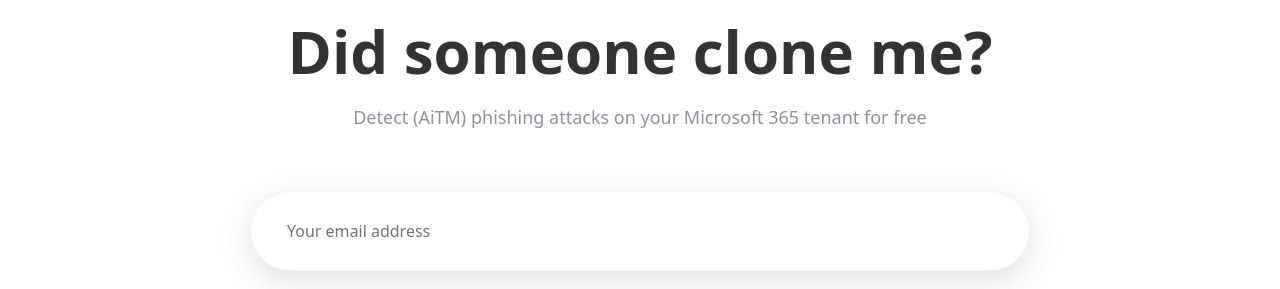
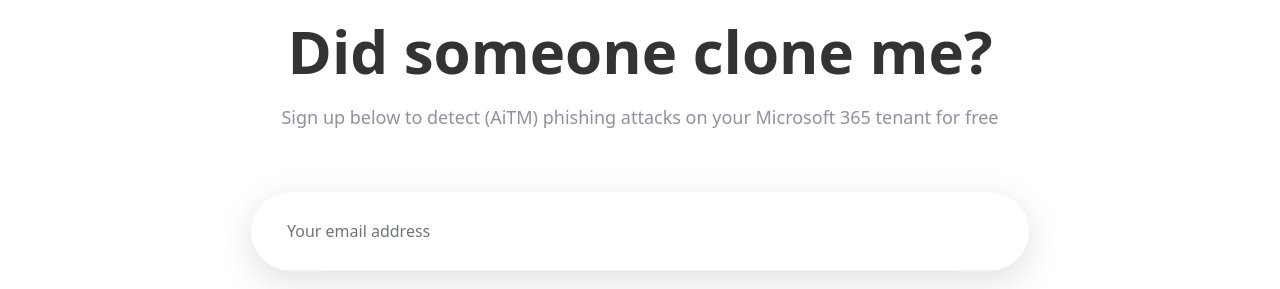
Before and after one commit to didsomeonecloneme/didsomeonecloneme.github.io, a Jekyll site: the page built from pages/microsoft-ads.md, in a window 1280 px wide. Shown: the part 244-533 px from the top of the page. Built offline with Jekyll 4.4.1, drawn with Linux system fonts in a browser that asks for light colours.

Commit message:
Update texts

```diff
--- a/pages/microsoft-ads.md
+++ b/pages/microsoft-ads.md
@@ -13,7 +13,7 @@
 <p class="hero-image uk-text-center"><img src="/uploads/dscm.png" alt="Did someone clone me"></p>
 
 <h1 class="uk-heading-primary uk-text-center uk-margin-remove-top">Did someone clone me?</h1>
-<p class="uk-text-lead uk-text-center">Detect (AiTM) phishing attacks on your Microsoft 365 tenant for free</p>
+<p class="uk-text-lead uk-text-center">Sign up below to detect (AiTM) phishing attacks on your Microsoft 365 tenant for free</p>
 <div class="uk-text-center hero-search" style="margin:60px;">
 <form class="uk-search uk-search-default uk-width-1-1" name="search-hero" onsubmit="return false">
       <input id="email" class="uk-search-input uk-box-shadow-large" style="border-radius:50px;padding-left:36px;height:80px" type="search" placeholder="Your email address" autocomplete="off">
```
